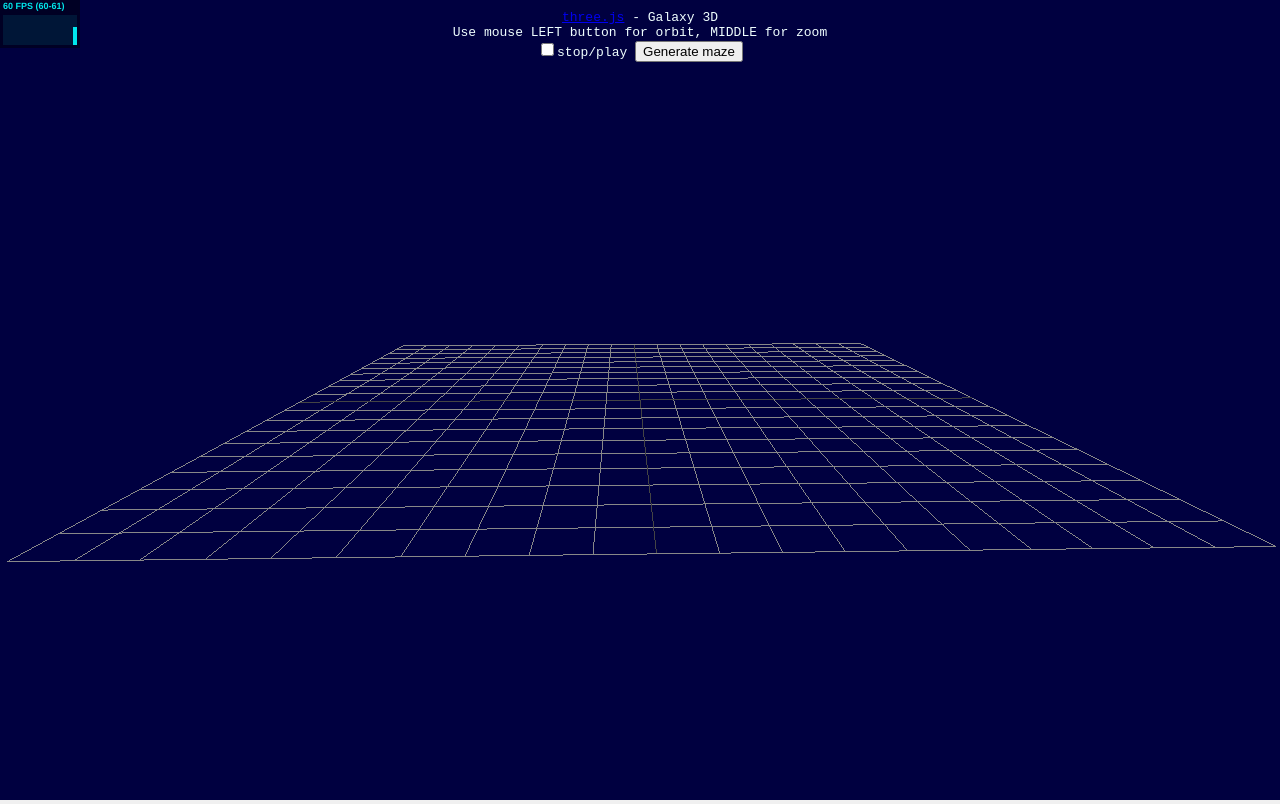
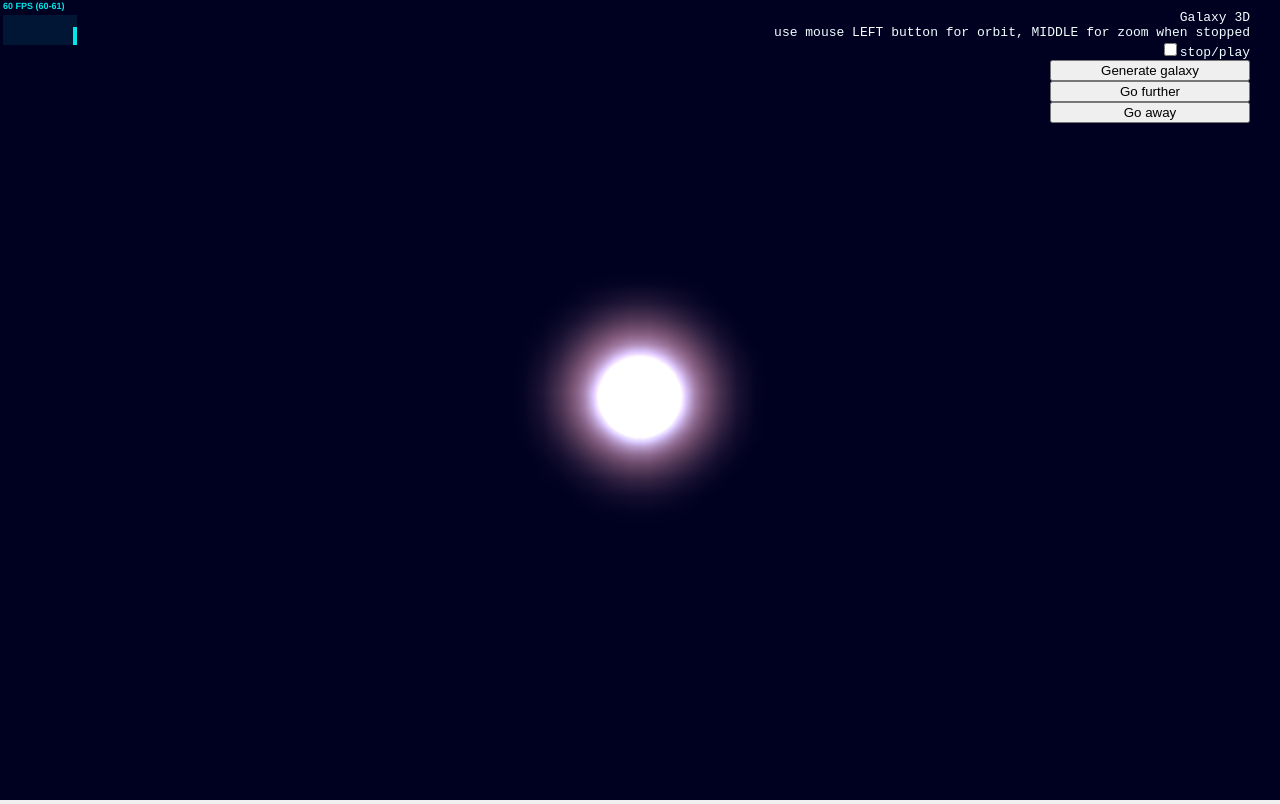
Before and after one commit to dtordera/codevault, a plain HTML site: page fnd/static/galaxy3d.html in a window 1280 px wide. Drawn offline with Linux system fonts and the light colour scheme; no server answers.

Commit message:
Adding galaxy3d.html corrections

```diff
--- a/fnd/static/galaxy3d.html
+++ b/fnd/static/galaxy3d.html
@@ -22,29 +22,25 @@
         <script src="./OrbitControls.js"></script>
 		<script>
 
+
+            // global variables
+
             var particleSystem;
-
-		    function generateSprite() {
-				var canvas = document.createElement( 'canvas' );
-				canvas.width = 16;
-				canvas.height = 16;
-				var context = canvas.getContext( '2d' );
-				var gradient = context.createRadialGradient( canvas.width / 2, canvas.height / 2, 0, canvas.width / 2, canvas.height / 2, canvas.width / 2 );
-				gradient.addColorStop( 0, 'rgba(255,255,255,1)' );
-				gradient.addColorStop( 0.2, 'rgba(0,255,255,1)' );
-				gradient.addColorStop( 0.4, 'rgba(0,0,64,1)' );
-				gradient.addColorStop( 1, 'rgba(0,0,0,1)' );
-				context.fillStyle = gradient;
-				context.fillRect( 0, 0, canvas.width, canvas.height );
-				return canvas;
-			}
+            var blackHoleSystem;
+            var container, stats;
+			var camera, scene, renderer;
+            var fullmesh;
+			var frustumSize = 1000;
+			var controls;
+            var play = true;
+            var cameradistance = 2000;
+            var delta = 0;
 
             // calling service to retrieve a galaxy.
             function getgalaxy(scene)
             {
                 // doing the call to service...
-                var uri = "http://vps264757.ovh.net/GameFactoryService/resources/galaxy?r=700&t=1000&a=50&d=10";
-//                var uri = "http://localhost:33153/GameFactoryService/resources/galaxy?r=700&t=20000&a=60&d=9"
+                var uri = "http://vps355126.ovh.net:8081/galaxy?r=750&t=50000&a=50&d=20";
                 var r = new XMLHttpRequest();
                 r.onreadystatechange =
                 function() {
@@ -69,10 +65,17 @@
                 var stars = p['stars'];
 
                 var particles = new THREE.Geometry();
-				var pMaterial = new THREE.SpriteMaterial( {
-					map: new THREE.CanvasTexture( generateSprite() ),
-					blending: THREE.AdditiveBlending
-				});
+				var pMaterial = new THREE.ParticleBasicMaterial({
+                        color: 0xFFFFFF,
+                        size: 4,
+                        map: THREE.ImageUtils.loadTexture(
+                        "particle3.png"
+                    ),
+                    depthtest:false,
+                    blending: THREE.AdditiveBlending,
+                    alphatest:0.5,
+                    transparent: true,
+                });
 
                 for (var i=0;i<t;i++)
                 {
@@ -83,24 +86,17 @@
                         var particle =
                             new THREE.Vector3(
                                 star['r']*Math.cos(star['p']),
-                                star['z'],
+                                star['z']*5,
                                 star['r']*Math.sin(star['p'])
                             );
 
                         particles.vertices.push(particle);
                     }
                 }
-                particleSystem = new THREE.Points(particles, pMaterial);
+
+                particleSystem = new THREE.ParticleSystem(particles, pMaterial);
                 scene.add(particleSystem);
             }
-
-			var container, stats;
-			var camera, scene, renderer;
-            var fullmesh;
-			var frustumSize = 1000;
-			var controls;
-            var play = true;
-            var light1, light2;
 
             function toggle()
             {
@@ -112,61 +108,89 @@
 
             function regenerate(scene)
             {
-                scene.remove(light1);
                 scene.remove(particleSystem);
-
                 getgalaxy(scene);
-                generatelights();
             }
 
-            function generateLights()
+            function blackhole()
             {
-                // lens flares
+                var light1 = new THREE.DirectionalLight( Math.random() * 0xffffff );
+				light1.position.x = Math.random() + 0.5;
+				light1.position.y = Math.random() + 0.5;
+				light1.position.z = Math.random() + 0.5;
+				light1.position.normalize();
+				scene.add(light1);
+				var light2 = new THREE.DirectionalLight( Math.random() * 0xffffff );
+				light2.position.x = Math.random() - 0.5;
+				light2.position.y = Math.random() - 0.5;
+				light2.position.z = Math.random() - 0.5;
+				light2.position.normalize();
+                scene.add(light2);
+				var light3 = new THREE.DirectionalLight( Math.random() * 0xffffff );
+				light3.position.x = Math.random() - 1;
+				light3.position.y = Math.random() - 1;
+				light3.position.z = Math.random() - 1;
+				light3.position.normalize();
+                scene.add(light3);
 
-                var light = new THREE.PointLight( 0xff00ff, 1.5, 2000);
-                light.position.set (0,0,0);
-                scene.add(light);
 
-//                scene.add(addLensFlare(0,0,0,100,textureFlare0));
+                var spriteMap = new THREE.TextureLoader().load( "particle2.png" );
+                var spriteMaterial = new THREE.SpriteMaterial( { map: spriteMap, color: 0xFAAAAA,transparent:true,blending: THREE.AdditiveBlending } );
+
+                var sprite = new THREE.Sprite( spriteMaterial );
+                sprite.scale.set(250,250,10);
+                scene.add( sprite );
+
+                var spriteMaterial2 = new THREE.SpriteMaterial( { map: spriteMap, color: 0x0099FF,transparent:true,blending: THREE.AdditiveBlending } );
+
+                var sprite2 = new THREE.Sprite( spriteMaterial2 );
+                sprite2.scale.set(140,140,10);
+                scene.add( sprite2 );
+
+                var blackMap = new THREE.TextureLoader().load( "particle2.png" );
+                var blackMaterial = new THREE.SpriteMaterial( { map: blackMap, color: 0xFFFFFF,transparent:true,blending: THREE.SubstractiveBlending } );
+                var black = new THREE.Sprite( blackMaterial );
+                black.scale.set(120,120,120);
+                scene.add( black );
+            }
+
+            function adjustDistance(d)
+            {
+                delta = d*10;
+            }
+
+            function mouseup()
+            {
+                delta = 0;
             }
 
 			function init() {
 
-                console.log("here");
 				container = document.createElement( 'div' );
-                console.log("here2");
 				document.body.appendChild( container );
 				var info = document.createElement( 'div' );
 				info.style.position = 'absolute';
 				info.style.top = '10px';
 				info.style.width = '100%';
-				info.style.textAlign = 'center';
-                info.innerHTML = '<a href="http://threejs.org" target="_blank" rel="noopener">three.js</a> - Galaxy 3D<br>Use mouse LEFT button for orbit, MIDDLE for zoom<br><input type="checkbox" onclick="toggle()">stop/play</input>   <button onclick="regenerate(scene)">Generate maze</button>';
+                info.innerHTML = '<a Style="float:right;text-align:right;padding-right:30px;">Galaxy 3D<br><span style="width:300px">use mouse LEFT button for orbit, MIDDLE for zoom when stopped</span><br><input type="checkbox" onclick="toggle()">stop/play</input><br><button Style="width:200px" onclick="regenerate(scene)">Generate galaxy</button><br><button Style="width:200px" onmousedown="adjustDistance(-1)" onmouseup="mouseup()">Go further</button><br><button Style="width:200px" onmousedown="adjustDistance(1)" onmouseup="mouseup()">Go away</button><br>'
 				container.appendChild(info);
 
 				var aspect = window.innerWidth / window.innerHeight;
-//				camera = new THREE.OrthographicCamera( frustumSize * aspect / - 2, frustumSize * aspect / 2, frustumSize / 2, frustumSize / - 2, 1, 2000);
 
-                console.log(aspect);
-				camera = new THREE.PerspectiveCamera( 60, aspect, 1, 10000);
+				camera = new THREE.PerspectiveCamera( 20, aspect, 1, 10000);
 				camera.position.y = 250;
 
                 controls = new THREE.OrbitControls(camera);
 
 				scene = new THREE.Scene();
-				scene.background = new THREE.Color( 0x000040 );
-//				scene.background = new THREE.Color().setHSL( 0.51, 0.4, 0.01 );
-				scene.fog = new THREE.Fog( scene.background, 3500, 15000 );
+				scene.background = new THREE.Color( 0x000020 );
 
-				// Grid
-				var gridHelper = new THREE.GridHelper( 1000, 20 );
-				scene.add( gridHelper );
+                blackhole();
+                getgalaxy(scene);
 
-                getgalaxy(scene);
-                generateLights();
 
-				renderer = new THREE.WebGLRenderer();
-
+				renderer = new THREE.WebGLRenderer({apha:true});
+                renderer.setClearColor(0x000000,0);
 				renderer.setPixelRatio( window.devicePixelRatio );
 				renderer.setSize(window.innerWidth, window.innerHeight );
                 container.appendChild(renderer.domElement);
@@ -200,10 +224,13 @@
 
 				var timer = Date.now() * 0.0001;
 
+                cameradistance += delta*5;
+                cameradistance = cameradistance <= 50 ? 50 : cameradistance;
+
                 if (play)
                 {
-				    camera.position.x = Math.cos( timer ) * 1000;
-				    camera.position.z = Math.sin( timer ) * 1000;
+				    camera.position.x = Math.cos( timer )*cameradistance;
+				    camera.position.z = Math.sin( timer )*cameradistance;
                 }
 
 				camera.lookAt( scene.position );
```
Also changed, not shown: fnd/static/examples.html (added, +92 -0 lines), fnd/static/blackhole.png (added), fnd/static/particle.png (added), fnd/static/particle2.png (added), fnd/static/particle3.png (added), fnd/static/star.png (added).
